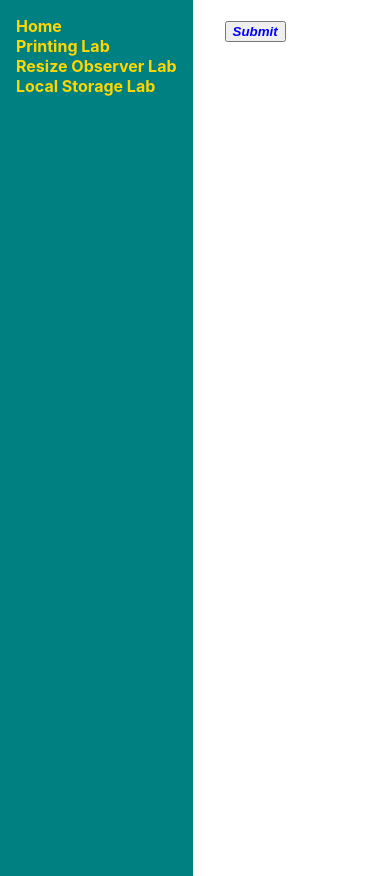
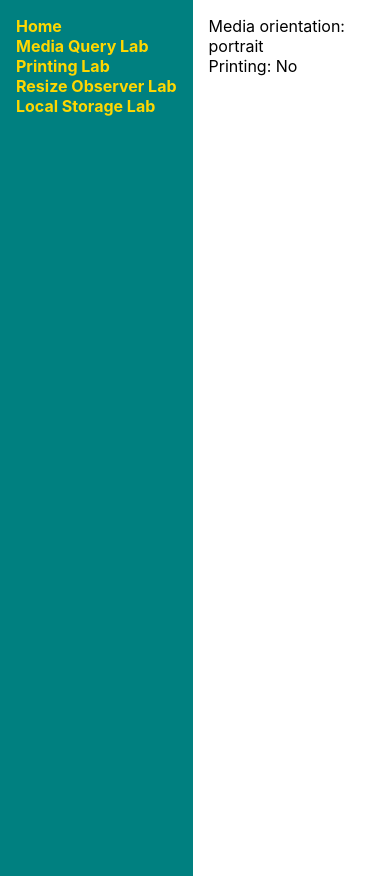
Before and after one commit to sldsrg/react-lab, a React (Create React App) app: page /mediaQueryLab in a window 390 px wide. Built offline with nearby package versions, Linux system fonts and the light colour scheme.

Commit message:
add media query lab

```diff
--- a/src/App.js
+++ b/src/App.js
@@ -7,6 +7,7 @@ import Home from './components/Home'
 import ResizeObserverLab from './components/ResizeObserverLab'
 import LocalStorageLab from './components/LocalStorageLab'
 import PrintingLab from './components/PrintingLab'
+import MediaQueryLab from './components/MediaQueryLab'
 
 const useStyles = createUseStyles({
   main: {
@@ -35,6 +36,9 @@ function App() {
         </nav>
         <div className={classes.content}>
           <Switch>
+            <Route path='/mediaQueryLab'>
+              <MediaQueryLab />
+            </Route>
             <Route path='/printingLab'>
               <PrintingLab />
             </Route>
--- /dev/null
+++ b/src/components/MediaQueryLab.js
@@ -0,0 +1,16 @@
+import React from 'react'
+import useMediaQuery from '../hooks/mediaQuery'
+
+function MediaQueryLab() {
+  const portrait = useMediaQuery('(orientation: portrait)')
+  const printing = useMediaQuery('print')
+
+  return (
+    <>
+      <div>Media orientation: {portrait ? 'portrait' : 'landscape'}</div>
+      <div>Printing: {printing ? 'Yes' : 'No'}</div>
+    </>
+  )
+}
+
+export default MediaQueryLab
--- a/src/components/Menu.js
+++ b/src/components/Menu.js
@@ -37,6 +37,9 @@ function Menu() {
         </NavLink>
       </li>
       <li>
+        <NavLink to='/mediaQueryLab'>Media Query Lab</NavLink>
+      </li>
+      <li>
         <NavLink to='/printingLab'>Printing Lab</NavLink>
       </li>
       <li>
--- a/src/components/ResizeObserverLab.js
+++ b/src/components/ResizeObserverLab.js
@@ -1,9 +1,4 @@
-import React, { useEffect, useState, useRef, useCallback } from 'react'
-import { createUseStyles } from 'react-jss'
-
-const useStyles = createUseStyles({
-  list: {}
-})
+import React, { useEffect, useState, useRef } from 'react'
 
 function ResizeObserverLab() {
   const [h1FontSize, setH1FontSize] = useState(2)
--- /dev/null
+++ b/src/hooks/mediaQuery.js
@@ -0,0 +1,19 @@
+import { useState, useEffect } from 'react'
+
+function useMediaQuery(query) {
+  const [match, setMatch] = useState(false)
+
+  useEffect(() => {
+    const mediaQueryList = window.matchMedia(query)
+    function handleOrientationChange(ev) {
+      setMatch(ev.matches)
+    }
+    mediaQueryList.addListener(handleOrientationChange)
+    handleOrientationChange(mediaQueryList)
+    return () => mediaQueryList.removeListener(handleOrientationChange)
+  }, [query])
+
+  return match
+}
+
+export default useMediaQuery
```
Also changed, not shown: 1 other file (tests, documents, lock files or other folders).
